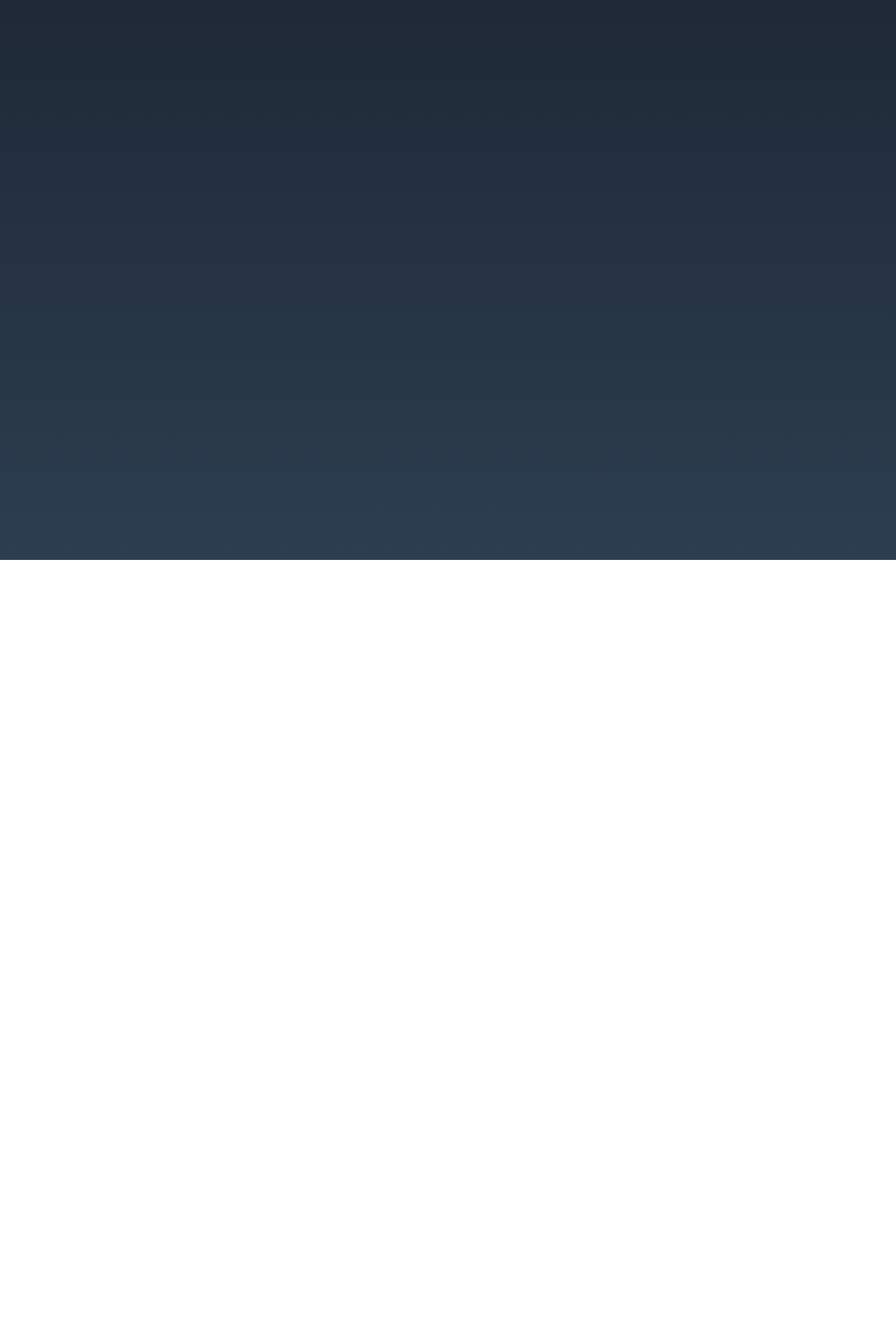
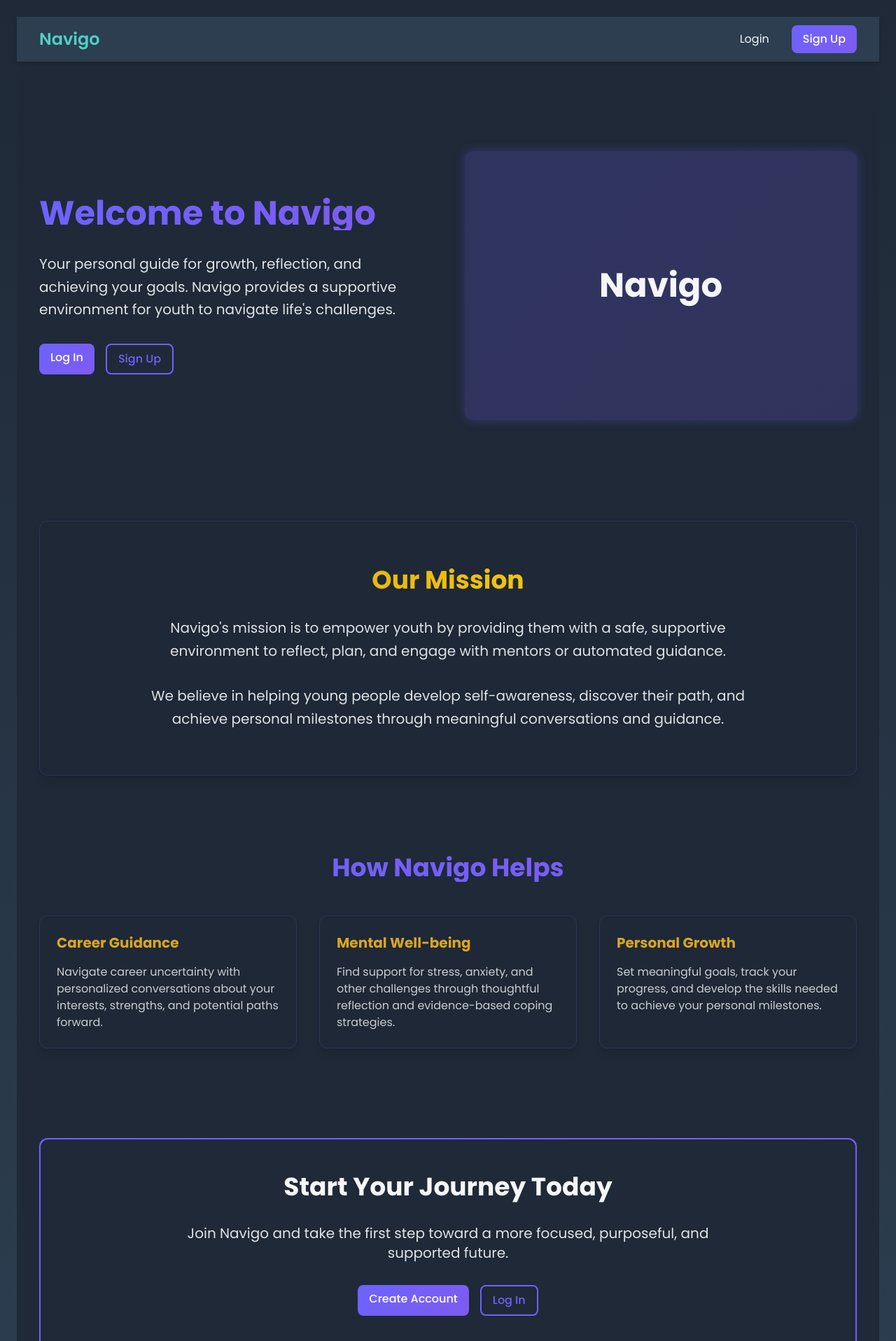
Before and after one commit to philbeliveau/Orientor_project, a Next.js app in the folder frontend/: page / in a window 1280 px wide. Before the commit this address had no page. Shown: the top 1916 px of the page at 70% size. Before the commit the page ends 800 px from the top, so only its background shows below. Built offline with nearby package versions, Linux system fonts and the light colour scheme.

Commit message:
landing page

```diff
--- a/frontend/src/app/page.tsx
+++ b/frontend/src/app/page.tsx
@@ -1,30 +1,34 @@
-// import React from 'react';
-// import MainLayout from '@/components/layout/MainLayout';
-// import ChatInterface from '@/components/chat/ChatInterface';
-
-// export default function Home() {
-//   return (
-//     <MainLayout>
-//       <div className="space-y-6">
-//         <h2 className="text-2xl font-bold text-gray-100">Welcome to Navigo</h2>
-//         <h1 className="text-3xl font-bold text-blue-500">This is a test message!</h1> {/* Test message */}
-//         <button className="px-4 py-2 bg-blue-600 text-white rounded hover:bg-blue-500">
-//           Click Me
-//         </button>
-//         <ChatInterface />
-//       </div>
-//     </MainLayout>
-//   );
-// }
-
+'use client';
+import { useEffect, useState } from 'react';
+import { useRouter } from 'next/navigation';
 import ChatInterface from '@/components/chat/ChatInterface';
 import MainLayout from '@/components/layout/MainLayout';
+import LandingPage from '@/components/landing/LandingPage';
 
 export default function Home() {
+  const [isLoggedIn, setIsLoggedIn] = useState(false);
+  const [loading, setLoading] = useState(true);
+  const router = useRouter();
+
+  useEffect(() => {
+    // Check if user is logged in
+    const token = localStorage.getItem('access_token');
+    setIsLoggedIn(!!token);
+    setLoading(false);
+  }, []);
+
+  if (loading) {
+    return null; // Show nothing while checking auth status
+  }
+
   return (
-    <MainLayout>
+    <MainLayout showNav={isLoggedIn}>
       <div className="space-y-6">
-        <ChatInterface />
+        {isLoggedIn ? (
+          <ChatInterface />
+        ) : (
+          <LandingPage />
+        )}
       </div>
     </MainLayout>
   );
--- /dev/null
+++ b/frontend/src/components/landing/LandingPage.tsx
@@ -0,0 +1,112 @@
+'use client';
+import { useRouter } from 'next/navigation';
+import Image from 'next/image';
+import Link from 'next/link';
+
+export default function LandingPage() {
+  const router = useRouter();
+
+  return (
+    <div className="max-w-7xl mx-auto">
+      {/* Hero Section */}
+      <section className="py-16 md:py-24">
+        <div className="grid grid-cols-1 md:grid-cols-2 gap-12 items-center">
+          <div className="space-y-8">
+            <h1 className="text-4xl md:text-5xl font-bold bg-clip-text text-transparent bg-gradient-metallic-purple">
+              Welcome to Navigo
+            </h1>
+            <p className="text-xl text-surface-light/90 leading-relaxed">
+              Your personal guide for growth, reflection, and achieving your goals. Navigo provides a supportive environment for youth to navigate life's challenges.
+            </p>
+            <div className="flex flex-col sm:flex-row gap-4">
+              <Link href="/login" className="btn btn-primary text-center">
+                Log In
+              </Link>
+              <Link href="/register" className="btn btn-outline text-center">
+                Sign Up
+              </Link>
+            </div>
+          </div>
+          <div className="relative h-80 md:h-96 rounded-xl overflow-hidden shadow-glow-purple">
+            {/* Placeholder for an illustration - you can replace this with an actual image */}
+            <div className="absolute inset-0 bg-gradient-metallic-purple opacity-20"></div>
+            <div className="absolute inset-0 flex items-center justify-center">
+              <div className="text-5xl font-bold text-surface-light">Navigo</div>
+            </div>
+          </div>
+        </div>
+      </section>
+
+      {/* Mission Section */}
+      <section className="py-16 bg-surface-dark backdrop-blur-sm rounded-xl p-8 shadow-lg border border-metallic-purple/20 my-12">
+        <div className="max-w-4xl mx-auto text-center space-y-8">
+          <h2 className="text-3xl md:text-4xl font-bold bg-clip-text text-transparent bg-gradient-metallic-gold">
+            Our Mission
+          </h2>
+          <p className="text-xl text-surface-light/90 leading-relaxed">
+            Navigo's mission is to empower youth by providing them with a safe, supportive environment to reflect, plan, and engage with mentors or automated guidance.
+          </p>
+          <p className="text-xl text-surface-light/90 leading-relaxed">
+            We believe in helping young people develop self-awareness, discover their path, and achieve personal milestones through meaningful conversations and guidance.
+          </p>
+        </div>
+      </section>
+
+      {/* Features/Challenges Section */}
+      <section className="py-16">
+        <h2 className="text-3xl md:text-4xl font-bold text-center mb-12 bg-clip-text text-transparent bg-gradient-metallic-purple">
+          How Navigo Helps
+        </h2>
+        <div className="grid grid-cols-1 md:grid-cols-3 gap-8">
+          {/* Challenge 1 */}
+          <div className="card hover-glow transition-all duration-300 hover:translate-y-[-5px]">
+            <h3 className="text-xl font-bold text-metallic-gold mb-4">Career Guidance</h3>
+            <p className="text-surface-light/80">
+              Navigate career uncertainty with personalized conversations about your interests, strengths, and potential paths forward.
+            </p>
+          </div>
+
+          {/* Challenge 2 */}
+          <div className="card hover-glow transition-all duration-300 hover:translate-y-[-5px]">
+            <h3 className="text-xl font-bold text-metallic-gold mb-4">Mental Well-being</h3>
+            <p className="text-surface-light/80">
+              Find support for stress, anxiety, and other challenges through thoughtful reflection and evidence-based coping strategies.
+            </p>
+          </div>
+
+          {/* Challenge 3 */}
+          <div className="card hover-glow transition-all duration-300 hover:translate-y-[-5px]">
+            <h3 className="text-xl font-bold text-metallic-gold mb-4">Personal Growth</h3>
+            <p className="text-surface-light/80">
+              Set meaningful goals, track your progress, and develop the skills needed to achieve your personal milestones.
+            </p>
+          </div>
+        </div>
+      </section>
+
+      {/* CTA Section */}
+      <section className="py-16 text-center">
+        <div className="bg-gradient-metallic-purple p-0.5 rounded-xl">
+          <div className="bg-base-charcoal rounded-[calc(0.75rem-1px)] p-8 md:p-12">
+            <div className="max-w-3xl mx-auto space-y-8">
+              <h2 className="text-3xl md:text-4xl font-bold text-surface-light">
+                Start Your Journey Today
+              </h2>
+              <p className="text-xl text-surface-light/90">
+                Join Navigo and take the first step toward a more focused, purposeful, and supported future.
+              </p>
+              <div className="flex flex-col sm:flex-row justify-center gap-4">
+                <Link href="/register" className="btn btn-primary text-center">
+                  Create Account
+                </Link>
+                <Link href="/login" className="btn btn-outline text-center">
+                  Log In
+                </Link>
+              </div>
+            </div>
+          </div>
+        </div>
+      </section>
+    </div>
+  );
+}
--- a/frontend/src/components/layout/MainLayout.tsx
+++ b/frontend/src/components/layout/MainLayout.tsx
@@ -3,7 +3,13 @@ import { useEffect, useState } from 'react';
 import Link from 'next/link';
 import { useRouter, usePathname } from 'next/navigation';
 
-export default function MainLayout({ children }: { children: React.ReactNode }) {
+export default function MainLayout({
+    children,
+    showNav = true
+}: {
+    children: React.ReactNode,
+    showNav?: boolean
+}) {
     const [isLoggedIn, setIsLoggedIn] = useState(false);
     const router = useRouter();
     const pathname = usePathname();
@@ -15,12 +21,12 @@ export default function MainLayout({ children }: { children: React.ReactNode })
     useEffect(() => {
         // Check if user is logged in
         const token = localStorage.getItem('access_token');
-        if (!token && !isPublicRoute) {
+        if (!token && !isPublicRoute && showNav) {
             router.push('/login');
             return;
         }
         setIsLoggedIn(!!token);
-    }, [router, isPublicRoute]);
+    }, [router, isPublicRoute, showNav]);
 
     // For public routes, render immediately without checking auth
     if (isPublicRoute) {
@@ -34,7 +40,7 @@ export default function MainLayout({ children }: { children: React.ReactNode })
     }
 
     // For protected routes, wait for auth check
-    if (!isLoggedIn) {
+    if (!isLoggedIn && showNav) {
         return null;
     }
 
@@ -52,6 +58,7 @@ export default function MainLayout({ children }: { children: React.ReactNode })
     return (
         <div className="min-h-screen bg-primary-charcoal flex flex-col">
             {/* Header/Navigation */}
+            {showNav && (
                 <header className="bg-primary-indigo shadow-md">
                     <div className="max-w-7xl mx-auto px-4 sm:px-6 lg:px-8">
                         <div className="flex justify-between h-16">
@@ -83,6 +90,28 @@ export default function MainLayout({ children }: { children: React.ReactNode })
                         </div>
                     </div>
                 </header>
+            )}
+            {!showNav && (
+                <header className="bg-primary-indigo shadow-md">
+                    <div className="max-w-7xl mx-auto px-4 sm:px-6 lg:px-8">
+                        <div className="flex justify-between h-16">
+                            <div className="flex items-center">
+                                <span className="text-2xl font-semibold text-secondary-teal">
+                                    Navigo
+                                </span>
+                            </div>
+                            <nav className="flex items-center space-x-4">
+                                <Link href="/login" className="nav-link">
+                                    Login
+                                </Link>
+                                <Link href="/register" className="btn btn-primary">
+                                    Sign Up
+                                </Link>
+                            </nav>
+                        </div>
+                    </div>
+                </header>
+            )}
 
             {/* Main Content */}
             <main className="flex-1 w-full mx-auto px-4 sm:px-6 lg:px-8 py-8">
--- a/frontend/tailwind.config.js
+++ b/frontend/tailwind.config.js
@@ -21,6 +21,18 @@ module.exports = {
           warm: '#FFF8F0',
           dark: 'rgba(31, 41, 55, 0.7)', // semi-transparent charcoal
         },
+        primary: {
+          charcoal: '#1F2937',
+          indigo: '#2C3E50',
+        },
+        secondary: {
+          teal: '#4FD1C5',
+          purple: '#7E5BEF',
+          coral: '#F56565',
+        },
+        neutral: {
+          lightgray: '#E2E8F0',
+        }
       },
       backgroundImage: {
         'gradient-metallic-gold': 'linear-gradient(135deg, #DAA520 0%, #FFD700 100%)',
```
Lines whose indentation alone changed are shown as unchanged.
